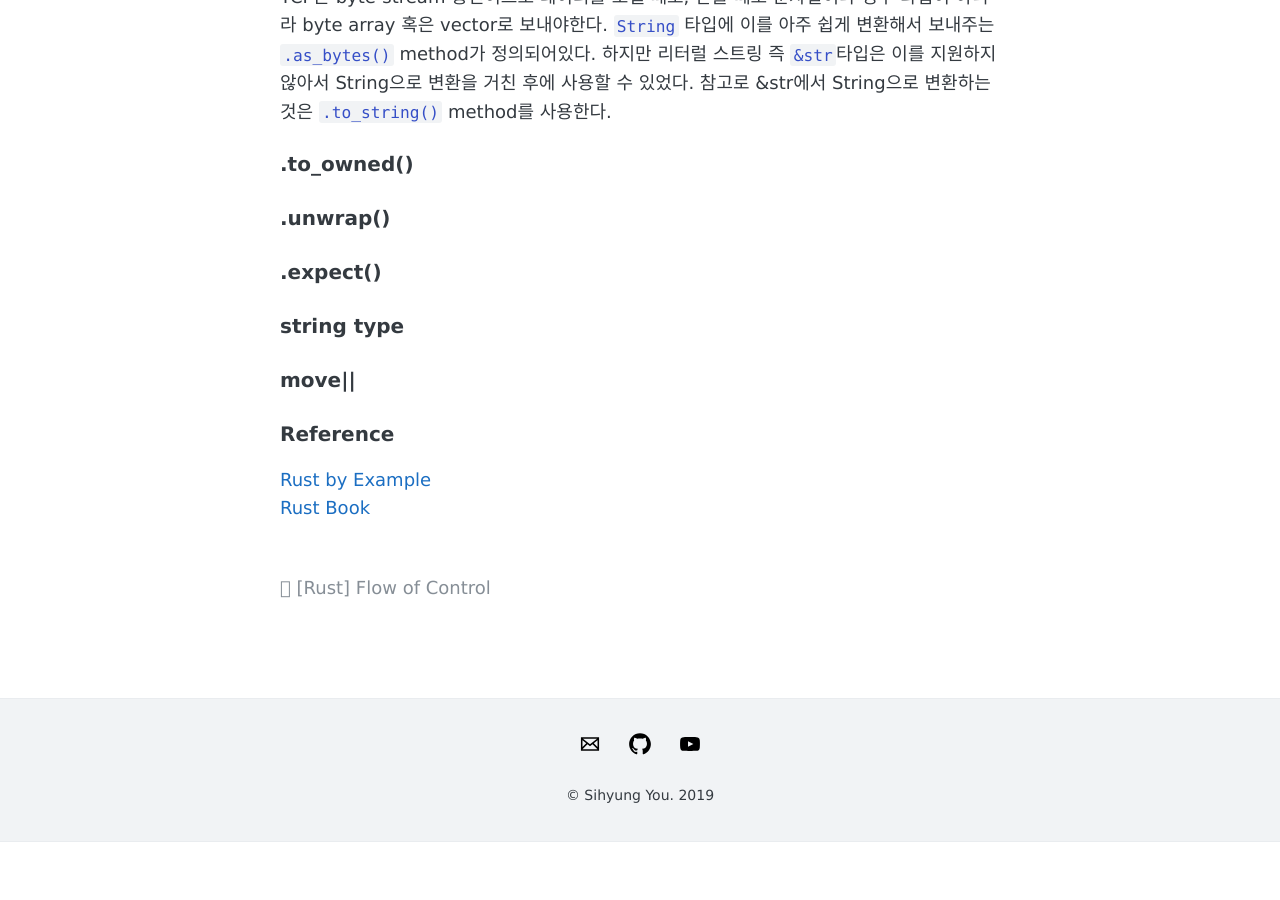
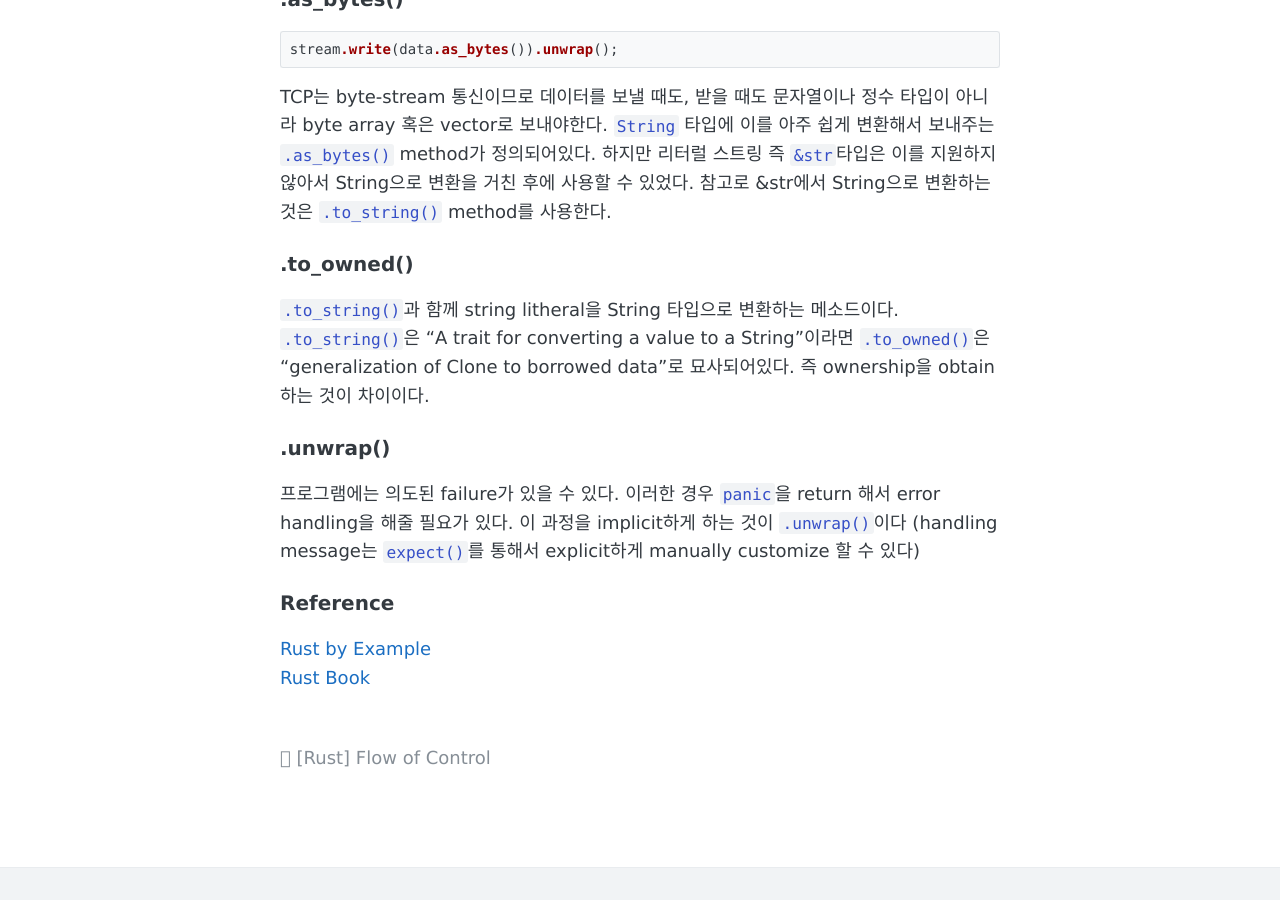
Before and after one commit to sihyungyou/sihyungyou.github.io, a Jekyll site: the page built from _posts/2020-02-06-FTPwRust.md, in a window 1280 px wide and 900 px high, scrolled down 4644 px. Built offline with Jekyll 4.4.1, drawn with Linux system fonts in a browser that asks for light colours; comment, search, counter and statistics services are not loaded; before the commit the page ends 5486 px from its top, so only the background shows below that.

Commit message:
FTPwRust

```diff
--- a/_posts/2020-02-06-FTPwRust.md
+++ b/_posts/2020-02-06-FTPwRust.md
@@ -47,7 +47,7 @@ let s2 = s1;
 ![Center example image](https://user-images.githubusercontent.com/35067611/73912164-2e5a1900-48f7-11ea-9bf6-6f33eccc9d40.png "Center"){: width="400" height="400"}
 [s1의 포인터, 길이값, 용량값이 복사된 s2 변수의 메모리 구조]
 
-![Center example image](https://user-images.githubusercontent.com/35067611/73912168-31550980-48f7-11ea-8858-b683172c068b.png "Center"){: width="400" height="400"}
+![Center example image](https://user-images.githubusercontent.com/35067611/73912168-31550980-48f7-11ea-8858-b683172c068b.png "Center"){: width="400" height="500"}
 [러스트가 힙 데이터까지 복사하게 될 경우 s2 = s1가 만들 또다른 가능성]
 
 힙 영역의 데이터 양이 크다면 아래의 경우는 매우 비용이 많이 들 것이다. 그래서 위 그림처럼 `s1 = s2`가 작동하는데 이 때 위에서 언급한 double free error가 발생하게된다. s1이 drop되고 s2가 또다시 drop되는 것이다. 이러한 버그는 매우 치명적이기 때문에 복사 이후에 s1의 소유권을 무효화시켜서 방지한다. 아래의 그림과 같다.
@@ -70,14 +70,10 @@ stream.write(data.as_bytes()).unwrap();
 TCP는 byte-stream 통신이므로 데이터를 보낼 때도, 받을 때도 문자열이나 정수 타입이 아니라 byte array 혹은 vector로 보내야한다. `String` 타입에 이를 아주 쉽게 변환해서 보내주는 `.as_bytes()` method가 정의되어있다. 하지만 리터럴 스트링 즉 `&str`타입은 이를 지원하지 않아서 String으로 변환을 거친 후에 사용할 수 있었다. 참고로 &str에서 String으로 변환하는 것은 `.to_string()` method를 사용한다.
 
 ### .to_owned()
+`.to_string()`과 함께 string litheral을 String 타입으로 변환하는 메소드이다. `.to_string()`은 "A trait for converting a value to a String"이라면 `.to_owned()`은 "generalization of Clone to borrowed data"로 묘사되어있다. 즉 ownership을 obtain 하는 것이 차이이다.
 
 ### .unwrap()
-
-### .expect()
-
-### string type
-
-### move||
+프로그램에는 의도된 failure가 있을 수 있다. 이러한 경우 `panic`을 return 해서 error handling을 해줄 필요가 있다. 이 과정을 implicit하게 하는 것이 `.unwrap()`이다 (handling message는 `expect()`를 통해서 explicit하게 manually customize 할 수 있다)
 
 ### Reference
 [Rust by Example](https://doc.rust-lang.org/rust-by-example/index.html)
```
